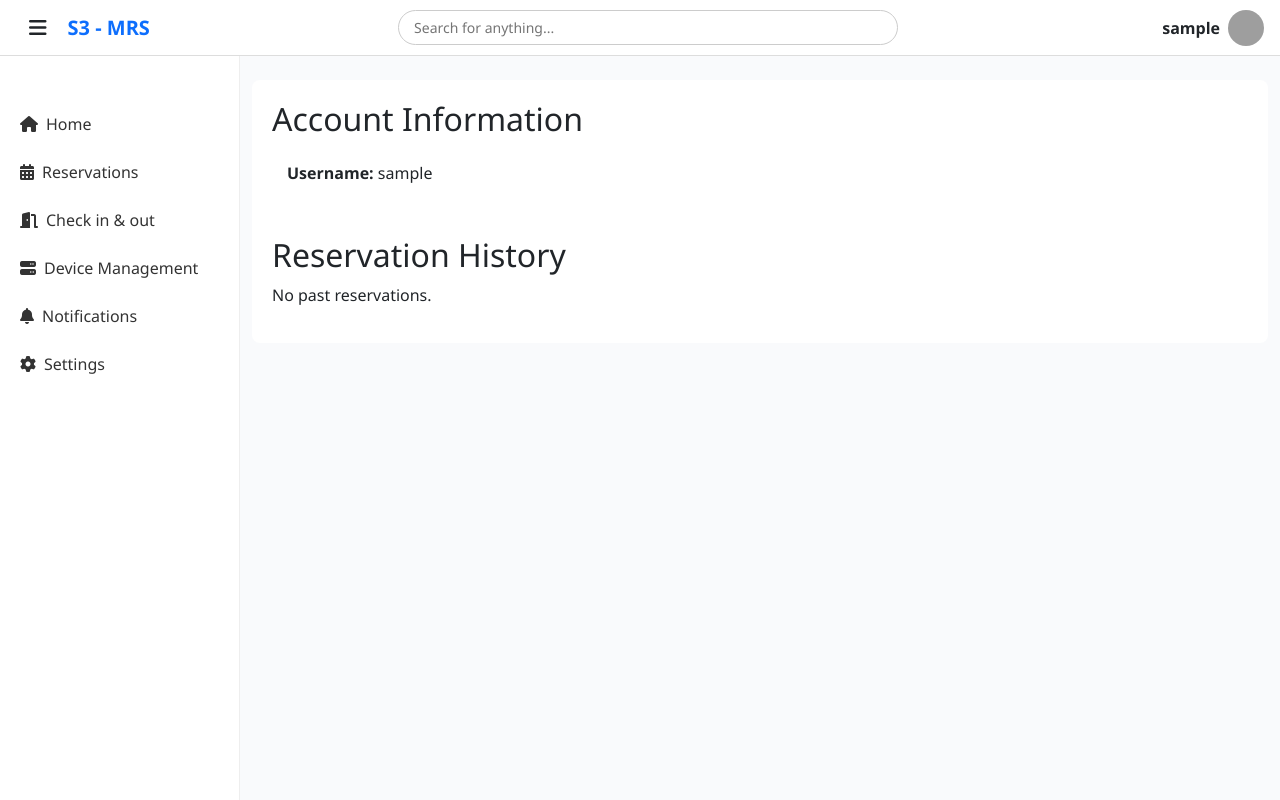
After one commit to nguyenthinhthanh/S3-MRS, a Flask app: page /account in a window 1280 px wide. The commit adds this page. Run offline with Flask 2, Linux system fonts and the light colour scheme; the visitor is signed in with stand-in values (Sample User, id 1); grey boxes are pictures that could not be loaded.

Commit message:
Implement account

```diff
--- a/Source/app.py
+++ b/Source/app.py
@@ -82,6 +82,15 @@ def forgot_password():
     #         flash('Password updated! Please log in.', 'success')
     #         return redirect(url_for('login'))
     return render_template('forgot.html')
+
+# User account page
+@app.route('/account')
+def account():
+    if 'user' not in session:
+        return redirect(url_for('login'))
+    # Lịch sử mọi reservation (đã checkout)
+    history = [sp for sp in spaces if sp.get('reserved_from')]
+    return render_template('account.html', user=session['user'], reservations_history=history)
 
 @app.route('/')
 def index():
--- /dev/null
+++ b/Source/static/css/account.css
@@ -0,0 +1,106 @@
+/* --- RESERVATION CARDS LAYOUT --- */
+.cards {
+    display: flex;
+    flex-wrap: wrap;
+    gap: 20px;
+    margin-bottom: 40px;
+  }
+
+  .card {
+    background: #fff;
+    padding: 20px;
+    border-radius: 12px;
+    box-shadow: 0 2px 5px rgba(0,0,0,0.1);
+    flex: 1 1 calc(33% - 20px);
+    max-width: calc(33% - 20px);
+    display: flex;
+    flex-direction: column;
+    justify-content: space-between;
+  }
+
+  .card h3 {
+    margin-bottom: 10px;
+  }
+
+  .card p {
+    margin-bottom: 15px;
+  }
+
+  .card small {
+    display: block;
+    margin-top: 12px;
+  }
+
+  /* Ảnh trên cùng, cho cover và bo góc trên */
+  .card-img {
+    width: 100%;
+    height: 220px;            /* bạn tùy chỉnh */
+    object-fit: cover;
+    border-top-left-radius: 12px;
+    border-top-right-radius: 12px;
+    margin-bottom: 12px;
+  }
+
+  /* --- NÚT --- */
+  /* --- Nút hành động --- */
+  .btn-secondary-register, .btn-primary-register {
+    padding: 12px;
+    border-radius: 30px;
+    border: none;
+    cursor: pointer;
+    font-size: 16px;
+  }
+  .btn-primary-register {
+    background: linear-gradient(90deg, #6b4eff, #9b54ff);
+    margin-top: 10px;
+    color: #fff;
+  }
+  .btn-secondary-register {
+    background: rgba(107, 78, 255, 0.2);
+    color: #6b4eff;
+  }
+
+  .cancel-btn {
+    background: rgba(107, 78, 255, 0.1);
+    color: #6b4eff;
+    border: none;
+    border-radius: 30px;
+    padding: 12px;
+    font-size: 16px;
+    cursor: pointer;
+    margin-top: 10px;
+  }
+
+  /* --- ACTION BUTTONS --- */
+  .action-buttons > * {
+    flex: 1;
+  }
+
+  .action-buttons button {
+    flex: 1;
+  }
+
+  /* --- STATUS TAG --- */
+  .status.reserved {
+    background: #f39c12;
+    color: #fff;
+    padding: 4px 10px;
+    border-radius: 12px;
+    font-size: 0.75rem;
+    margin-left: 8px;
+  }
+
+  .status.occupied {
+    background: #c0392b;
+    color: #fff;
+    padding: 4px 10px;
+    border-radius: 12px;
+    font-size: 0.75rem;
+    margin-left: 8px;
+  }
+
+
+.account-details { padding: 20px; background: #fff; border-radius: 8px; }
+.detail-card { padding: 15px; margin-bottom: 20px; }
+.history-list { list-style: none; padding: 0; }
+.history-list li { padding: 10px 0; border-bottom: 1px solid #e0e0e0; }
--- /dev/null
+++ b/Source/templates/account.html
@@ -0,0 +1,32 @@
+{% extends "base.html" %}
+
+{% block title %}Your Account - S3-MRS{% endblock %}
+
+{% block extra_head %}
+  <link rel="stylesheet" href="{{ url_for('static', filename='css/account.css') }}">
+{% endblock %}
+
+{% block content %}
+  <section class="account-details">
+    <h2>Account Information</h2>
+    <div class="detail-card">
+      <p><strong>Username:</strong> {{ user }}</p>
+    </div>
+
+    <h2>Reservation History</h2>
+    <div class="my-reservations">
+      {% if reservations_history %}
+        <ul class="history-list">
+          {% for sp in reservations_history %}
+          <li>
+            <span>{{ sp.reserved_from.replace('T',' ') }} - {{ sp.reserved_until.replace('T',' ') }}</span>
+            <strong>{{ sp.name }}</strong> in {{ sp.location }}
+          </li>
+          {% endfor %}
+        </ul>
+      {% else %}
+        <p>No past reservations.</p>
+      {% endif %}
+    </div>
+  </section>
+{% endblock %}
--- a/Source/templates/base.html
+++ b/Source/templates/base.html
@@ -57,7 +57,7 @@
     {# Chỉ hiển thị nếu biến reservations được truyền vào template #}
     {% if reservations is defined %}
     <div class="reminder mt-4 p-3 bg-white rounded shadow-sm">
-      <h5 class="mb-2">REMINDER</h5>
+      <h5 class="mb-2">Remider</h5>
       <ul class="list-unstyled mb-0">
         {% set upcoming = reservations
             | selectattr('status','equalto','reserved')
```
